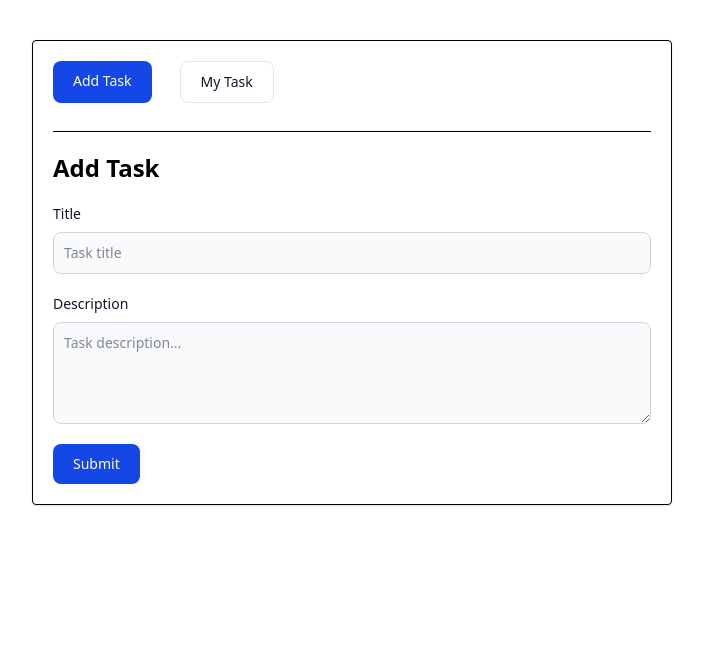
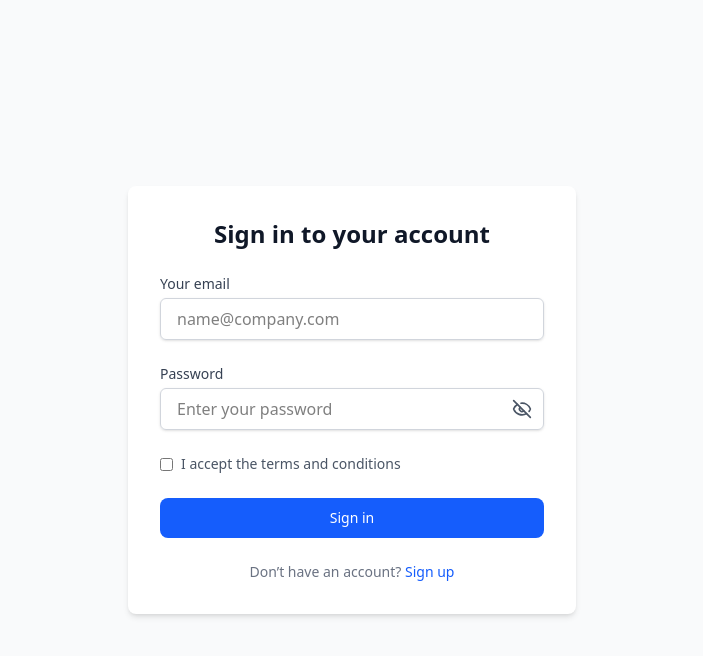
Before and after one commit to Souvik34/TaskMate, a React (Vite) app in the folder client/: page / in a window 1280 px wide. Shown: the top 656 px of the page, without its empty margins (288-991 px from the left). Built offline with nearby package versions, Linux system fonts and the light colour scheme.

Commit message:
Add Signin and Signup pages; update routing in App component; include lucide-react for icons

```diff
--- a/client/package.json
+++ b/client/package.json
@@ -11,6 +11,7 @@
   },
   "dependencies": {
     "@tailwindcss/vite": "^4.1.2",
+    "lucide-react": "^0.487.0",
     "react": "^19.0.0",
     "react-dom": "^19.0.0",
     "react-router-dom": "^7.4.1",
--- a/client/src/App.jsx
+++ b/client/src/App.jsx
@@ -1,20 +1,30 @@
-import { Routes, Route, BrowserRouter } from 'react-router-dom'
-import Layout from './components/Layout'
-import HomePage from './pages/HomePage'
-import TaskListPage from './pages/TaskListPage'
-import ShowTask from './pages/ShowTask'
+import { Routes, Route, BrowserRouter } from 'react-router-dom';
+import Layout from './components/Layout';
+import HomePage from './pages/HomePage';
+import TaskListPage from './pages/TaskListPage';
+import ShowTask from './pages/ShowTask';
+import Signin from './pages/Signin';
+import Signup from './pages/Signup';
+
 const App = () => {
   return (
     <BrowserRouter>
-      <Routes >
-        <Route path='/' element={<Layout />}>
-          <Route index element={<HomePage />} />
-          <Route path='/task-list' element={<TaskListPage />} />
-          <Route path='/show-task/:taskid' element={<ShowTask />} />
+      <Routes>
+        {/* Default: Show Signin */}
+        <Route path="/" element={<Signin />} />
+
+        {/* Public */}
+        <Route path="/signup" element={<Signup />} />
+
+        {/* Protected routes */}
+        <Route path="/dashboard" element={<Layout />}>
+          <Route path="home" element={<HomePage />} />
+          <Route path="task-list" element={<TaskListPage />} />
+          <Route path="show-task/:taskid" element={<ShowTask />} />
         </Route>
       </Routes>
     </BrowserRouter>
-  )
-}
+  );
+};
 
-export default App
+export default App;
--- /dev/null
+++ b/client/src/pages/Signin.jsx
@@ -0,0 +1,56 @@
+import React, { useState } from 'react';
+import { Link } from 'react-router-dom';
+import { Eye, EyeOff } from 'lucide-react';
+
+const Signin = () => {
+  const [showPassword, setShowPassword] = useState(false);
+
+  return (
+    <section className="bg-gray-50 min-h-screen flex items-center justify-center">
+      <div className="w-full max-w-md bg-white rounded-lg shadow-md p-8">
+        <div className="mb-6 text-center">
+
+          <h1 className="text-2xl font-semibold text-gray-900">Sign in to your account</h1>
+        </div>
+        <form className="space-y-6">
+          <div>
+            <label htmlFor="email" className="block text-sm font-medium text-gray-700">Your email</label>
+            <input type="email" name="email" id="email" className="mt-1 block w-full px-4 py-2 border border-gray-300 rounded-md shadow-sm focus:ring-blue-500 focus:border-blue-500" placeholder="name@company.com" required />
+          </div>
+          <div>
+            <label htmlFor="password" className="block text-sm font-medium text-gray-700">Password</label>
+            <div className="relative">
+              <input
+                type={showPassword ? 'text' : 'password'}
+                name="password"
+                id="password"
+                placeholder="Enter your password"
+                className="mt-1 block w-full px-4 py-2 border border-gray-300 rounded-md shadow-sm focus:ring-blue-500 focus:border-blue-500"
+                required
+              />
+              <div
+                onClick={() => setShowPassword(!showPassword)}
+                className="absolute inset-y-0 right-3 flex items-center cursor-pointer text-gray-600"
+              >
+                {showPassword ? <Eye size={20} /> : <EyeOff size={20} />}
+              </div>
+            </div>
+          </div>
+          <div className="flex items-center justify-between text-sm text-gray-600">
+            <label className="flex items-center">
+              <input type="checkbox" className="mr-2" required />
+              I accept the terms and conditions
+            </label>
+
+          </div>
+          <button type="submit" className="w-full text-white bg-blue-600 hover:bg-blue-700 font-medium rounded-lg text-sm px-5 py-2.5">Sign in</button>
+          <p className="text-sm text-center text-gray-500">
+            Don’t have an account? <Link to="/signup" className="text-blue-600 hover:underline font-medium">Sign up</Link>
+          </p>
+        </form>
+      </div>
+    </section>
+  );
+};
+
+export default Signin;
--- /dev/null
+++ b/client/src/pages/Signup.jsx
@@ -0,0 +1,52 @@
+import React, { useState } from 'react';
+import { Link } from 'react-router-dom';
+import { Eye, EyeOff } from 'lucide-react';
+
+const Signup = () => {
+  const [showPassword, setShowPassword] = useState(false);
+
+  return (
+    <section className="bg-gray-50 min-h-screen flex items-center justify-center">
+      <div className="w-full max-w-md bg-white rounded-lg shadow-md p-8">
+        <div className="mb-6 text-center">
+
+          <h1 className="text-2xl font-semibold text-gray-900">Create an account</h1>
+        </div>
+        <form className="space-y-6">
+          <div>
+            <label htmlFor="username" className="block text-sm font-medium text-gray-700">Username</label>
+            <input type="text" name="username" id="username" className="mt-1 block w-full px-4 py-2 border border-gray-300 rounded-md shadow-sm focus:ring-blue-500 focus:border-blue-500" required />
+          </div>
+          <div>
+            <label htmlFor="email" className="block text-sm font-medium text-gray-700">Your email</label>
+            <input type="email" name="email" id="email" className="mt-1 block w-full px-4 py-2 border border-gray-300 rounded-md shadow-sm focus:ring-blue-500 focus:border-blue-500" required />
+          </div>
+          <div>
+            <label htmlFor="password" className="block text-sm font-medium text-gray-700">Password</label>
+            <div className="relative">
+              <input
+                type={showPassword ? 'text' : 'password'}
+                name="password"
+                id="password"
+                className="mt-1 block w-full px-4 py-2 border border-gray-300 rounded-md shadow-sm focus:ring-blue-500 focus:border-blue-500"
+                required
+              />
+              <div
+                onClick={() => setShowPassword(!showPassword)}
+                className="absolute inset-y-0 right-3 flex items-center cursor-pointer text-gray-600"
+              >
+                {showPassword ? <Eye size={20} /> : <EyeOff size={20} />}
+              </div>
+            </div>
+          </div>
+          <button type="submit" className="w-full text-white bg-green-600 hover:bg-green-700 font-medium rounded-lg text-sm px-5 py-2.5">Create account</button>
+          <p className="text-sm text-center text-gray-500">
+            Already have an account? <Link to="/" className="text-blue-600 hover:underline font-medium">Sign in</Link>
+          </p>
+        </form>
+      </div>
+    </section>
+  );
+};
+
+export default Signup;
```
Also changed, not shown: 1 other file (tests, documents, lock files or other folders).
